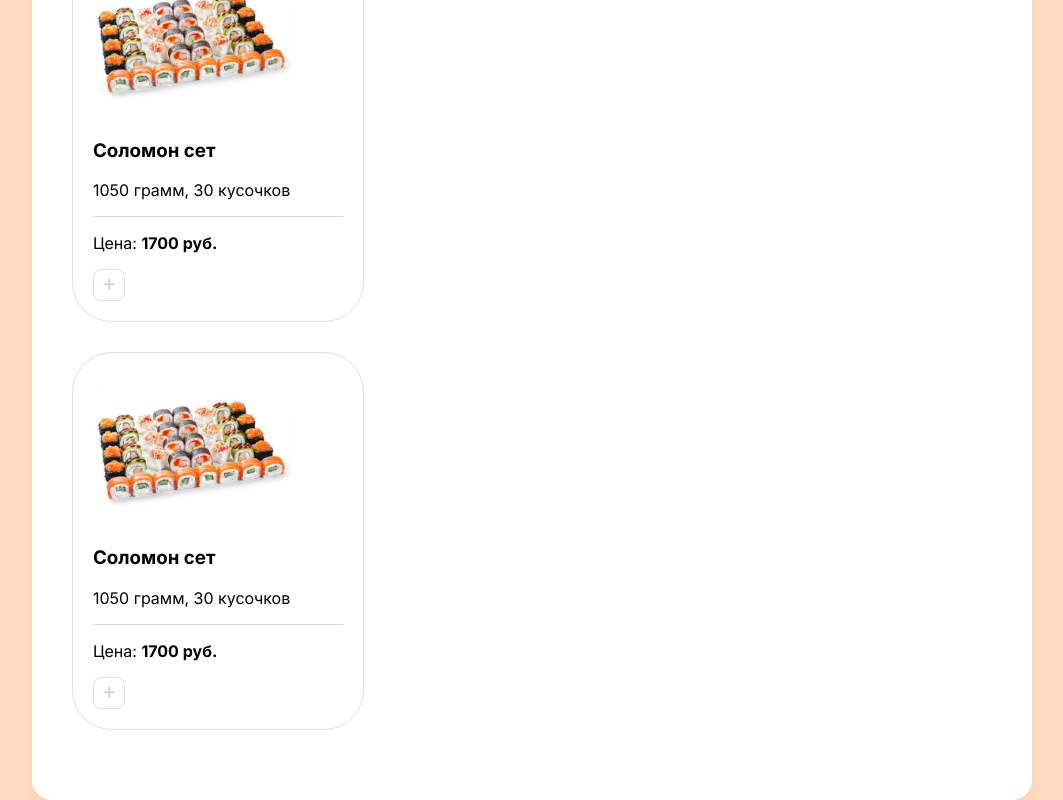
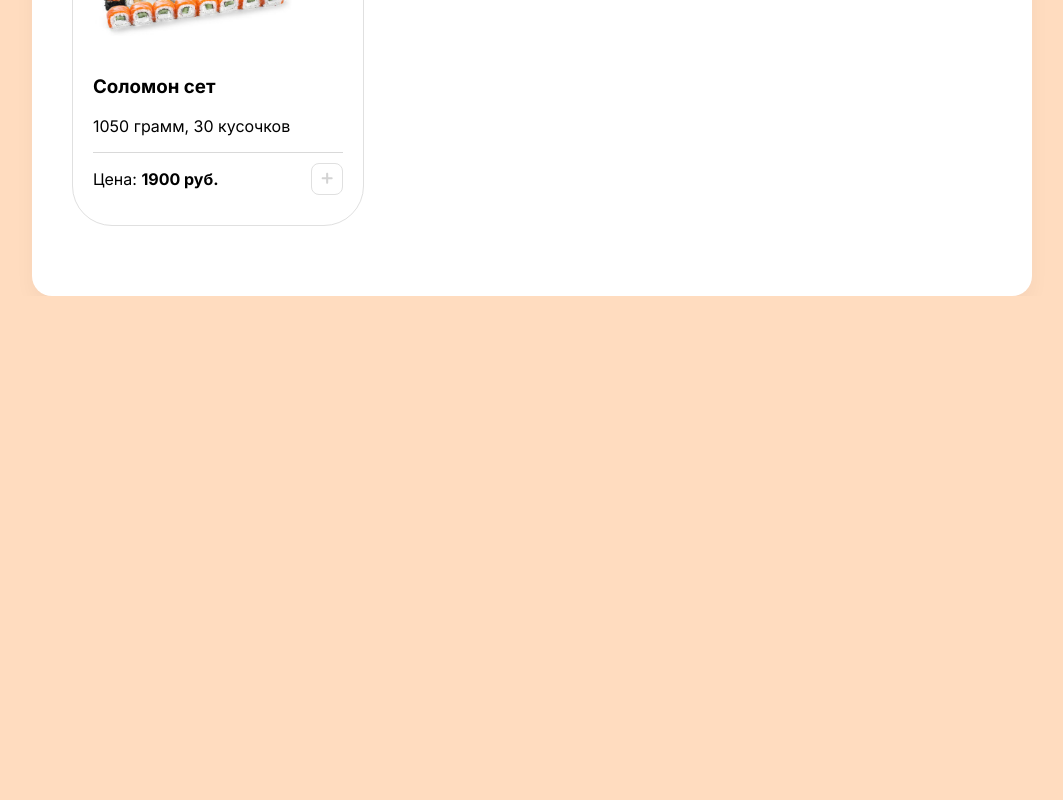
Before and after one commit to isma1al/romsem, a React (Create React App) app: page / in a window 1280 px wide. Shown: the part 1292-2092 px from the top of the page, without its empty margins (108-1171 px from the left). After the commit the page ends 1588 px from the top, so only its background shows below. Built offline with nearby package versions, Linux system fonts and the light colour scheme.

Commit message:
модульный подход

```diff
--- a/src/App.jsx
+++ b/src/App.jsx
@@ -1,6 +1,13 @@
 import Card from './components/Card';
 import Drawer from './components/Drawer';
 import Header from './components/Header';
+
+const arr = [
+  { name: 'Соломон сет', descr: '1050 грамм, 30 кусочков', price: '1700' },
+  { name: 'Цезарь сет', descr: '1050 грамм, 30 кусочков', price: '1800' },
+  { name: 'Туду сет', descr: '1050 грамм, 30 кусочков', price: '1900' },
+];
+
 function App() {
   return (
     <div className="wrapper clear">
@@ -16,10 +23,9 @@ function App() {
         </div>
 
         <div className="d-flex flex-wrap justify-between">
-          <Card />
-          <Card />
-          <Card />
-          <Card />
+          {arr.map((obj) => (
+            <Card {...obj} />
+          ))}
         </div>
       </div>
     </div>
--- /dev/null
+++ b/src/components/Card/Card.module.scss
@@ -0,0 +1,34 @@
+.card {
+    width: 250px;
+    background: #FFFFFF;
+    border: 1px solid #e0e0e0;
+    border-radius: 40px;
+    padding: 20px;
+    margin-right: 30px;
+    margin-bottom: 30px;
+    transition: all .3s;
+    &:hover {
+      box-shadow: 0px 14px 30px rgba(0, 0, 0, 0.05);
+      transform: translateY(-5px);
+    }
+    &__price {
+      span {
+        font-weight: 700;
+      }
+    }
+    button {
+    background: #FFFFFF;
+    border: 1px solid #e0e0e0;
+    border-radius: 8px;
+    width: 32px;
+    height: 32px;
+    cursor: pointer;
+    }
+
+  .card__footer {
+    border-top: 1px solid #d9d9d9;
+    display: flex;
+    justify-content: space-between;
+    align-items: center;
+  }
+}
--- a/src/components/Card.jsx
+++ b/src/components/Card/index.jsx
@@ -1,16 +1,17 @@
 import React from 'react';
-
-function Card() {
+import styles from './Card.module.scss';
+console.log(styles);
+function Card({ name, price, descr }) {
   return (
-    <div className="card">
+    <div className={styles.card}>
       <img width={200} height={150} src="img/2.png" alt="roll" />
       <h3 className="card__title">Соломон сет</h3>
       <p className="card__descr">1050 грамм, 30 кусочков</p>
-      <div className="card__footer d-flex justify-between align-center">
-        <p className="card__price">
-          Цена: <span>1700 руб.</span>
+      <div className={styles.card__footer}>
+        <p className={styles.card__price}>
+          Цена: <span>{price} руб.</span>
         </p>
-        <button>
+        <button onClick={() => alert(1)}>
           <img src="img/plus.svg" alt="" />
         </button>
       </div>
--- a/src/index.scss
+++ b/src/index.scss
@@ -35,37 +35,8 @@ body {
   }
 }
 
-.card {
-  width: 250px;
-  background: #FFFFFF;
-  border: 1px solid #e0e0e0;
-  border-radius: 40px;
-  padding: 20px;
-  margin-right: 30px;
-  margin-bottom: 30px;
-  transition: all .3s;
-  &:hover {
-    box-shadow: 0px 14px 30px rgba(0, 0, 0, 0.05);
-    transform: translateY(-5px);
-  }
-  &__price {
-    span {
-      font-weight: 700;
-    }
-  }
-  button {
-  background: #FFFFFF;
-  border: 1px solid #e0e0e0;
-  border-radius: 8px;
-  width: 32px;
-  height: 32px;
-  cursor: pointer;
-  }
-}
 
-.card__footer {
-  border-top: 1px solid #d9d9d9;
-}
+
 
 
 
```
Also changed, not shown: descr-project.txt.
